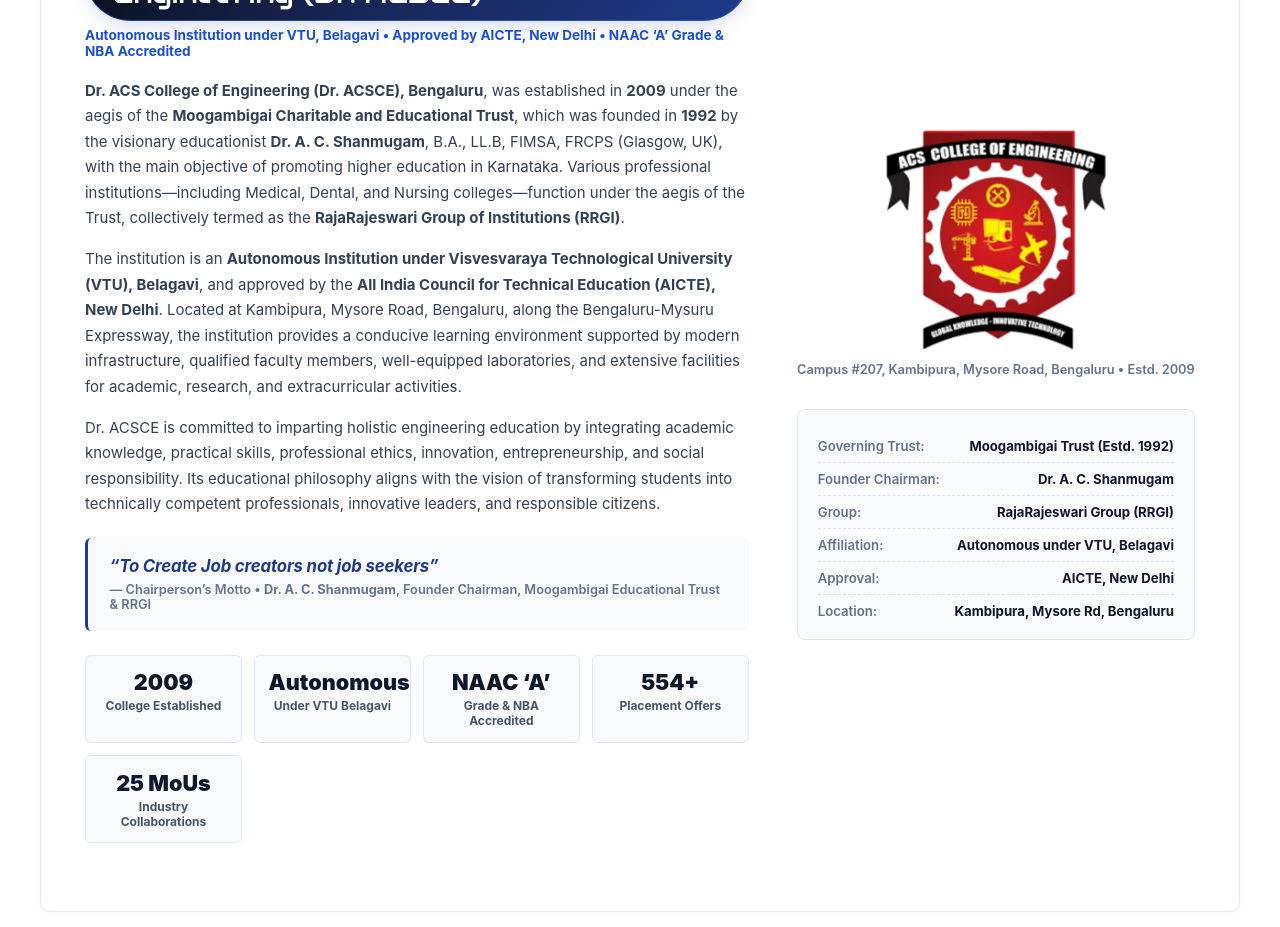
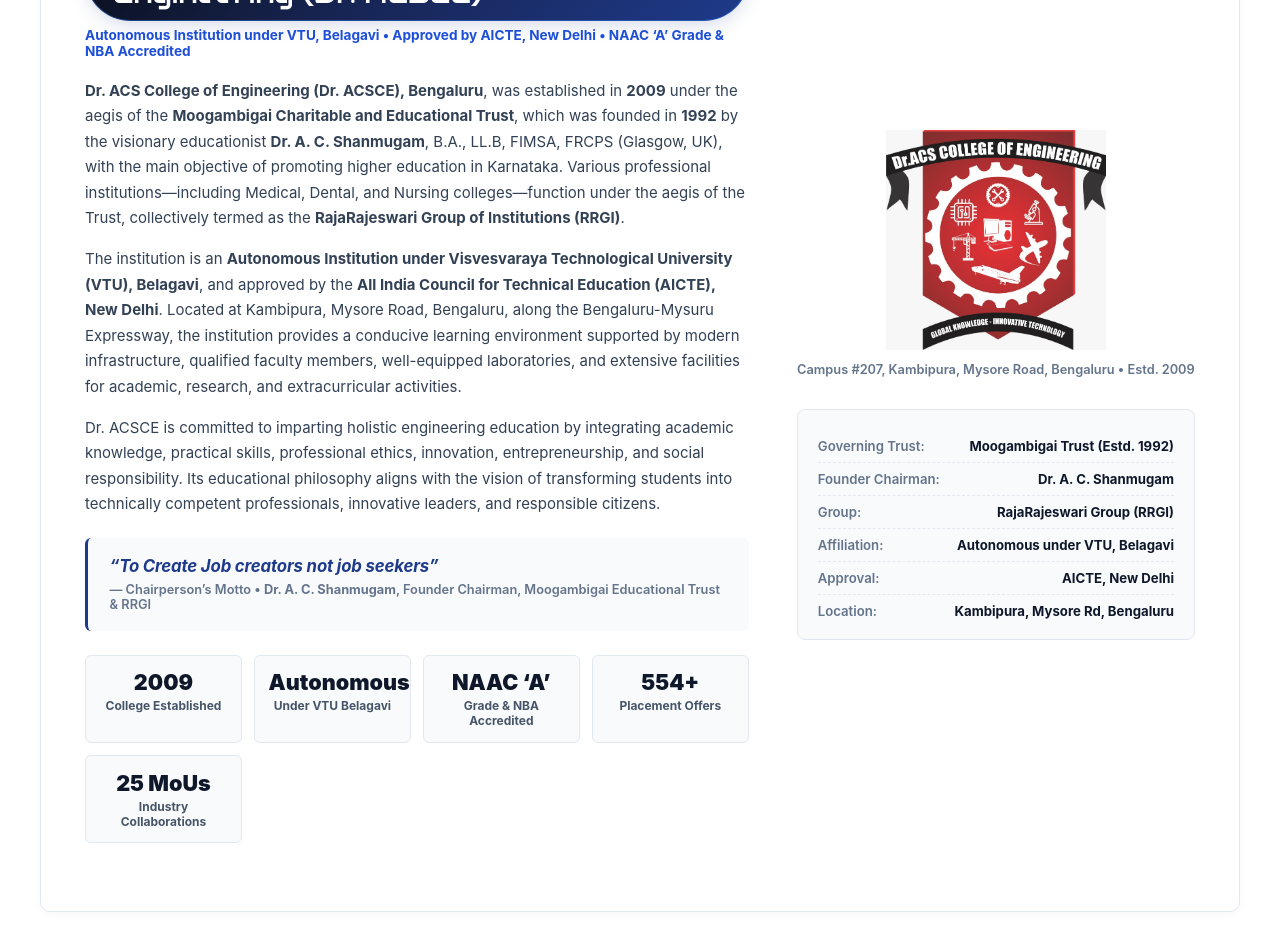
Before and after one commit to ganeshak11/vtu-athletics, a Next.js app in the folder frontend/web/: page / in a window 1280 px wide. Shown: the part 9060-9987 px from the top of the page. Built offline with nearby package versions, Linux system fonts and the light colour scheme.

Commit message:
changed patreons

```diff
--- a/frontend/web/src/app/page.tsx
+++ b/frontend/web/src/app/page.tsx
@@ -637,7 +637,7 @@ export default function HomePage() {
 
             <div style={{ display: 'flex', flexDirection: 'column', alignItems: 'center', justifyContent: 'center', gap: '0.75rem' }}>
               <img
-                src="/acsce-logo.png"
+                src="/logo.jpeg"
                 alt="Dr. ACS College of Engineering Official Red Emblem"
                 style={{ maxWidth: '100%', maxHeight: '220px', objectFit: 'contain' }}
               />
```
